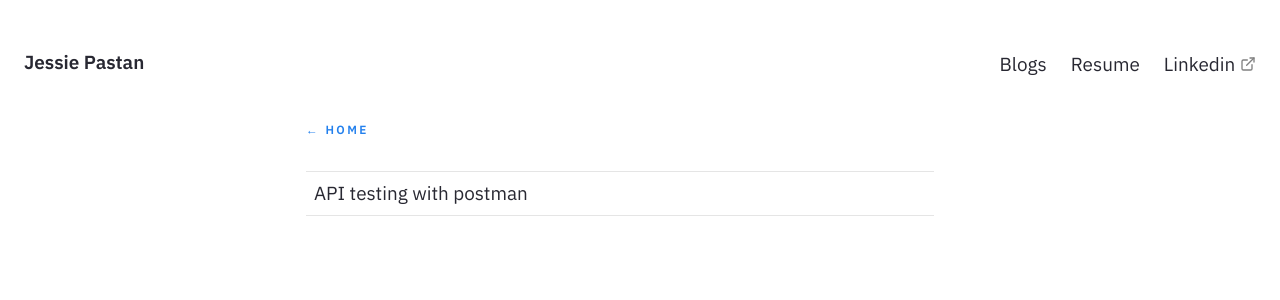
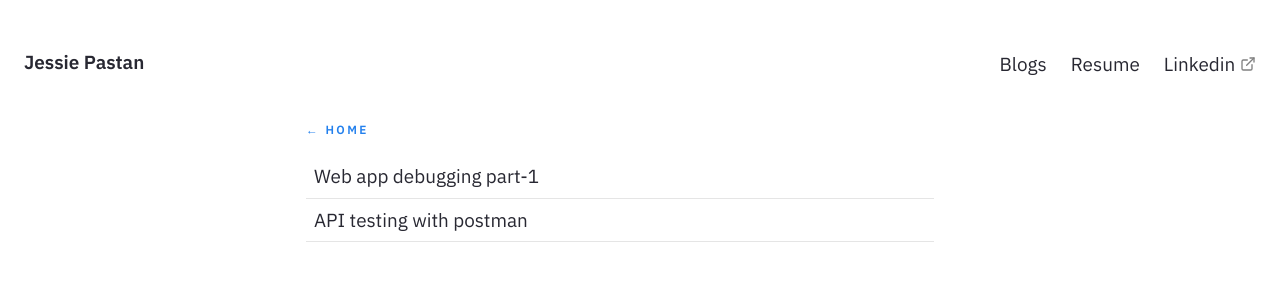
Before and after one commit to jessie-pastan/jessie-pastan.github.io, a Jekyll site: the page built from pages/posts.md, in a window 1280 px wide. Shown: the top 300 px of the page. Built offline with Jekyll 4.4.1, drawn with Linux system fonts in a browser that asks for light colours.

Commit message:
feat: JJJ-111 update blog

```diff
--- a/_posts/2022-10-22-Web-app-debugging-part-1.md
+++ b/_posts/2022-10-22-Web-app-debugging-part-1.md
@@ -1,7 +1,9 @@
 ---
-title: Web app debugging part-1: Android device prerequisite
+title: Web app debugging part-1
 permalink: /blogs/web-app-debugging-part-1
 ---
+
+## Web app debugging part-1: Android device prerequisite
 
 These steps are to enable USB Debugging on your device, which will allow to debugging mobile web applications using the chrome dev tool.
 
```
